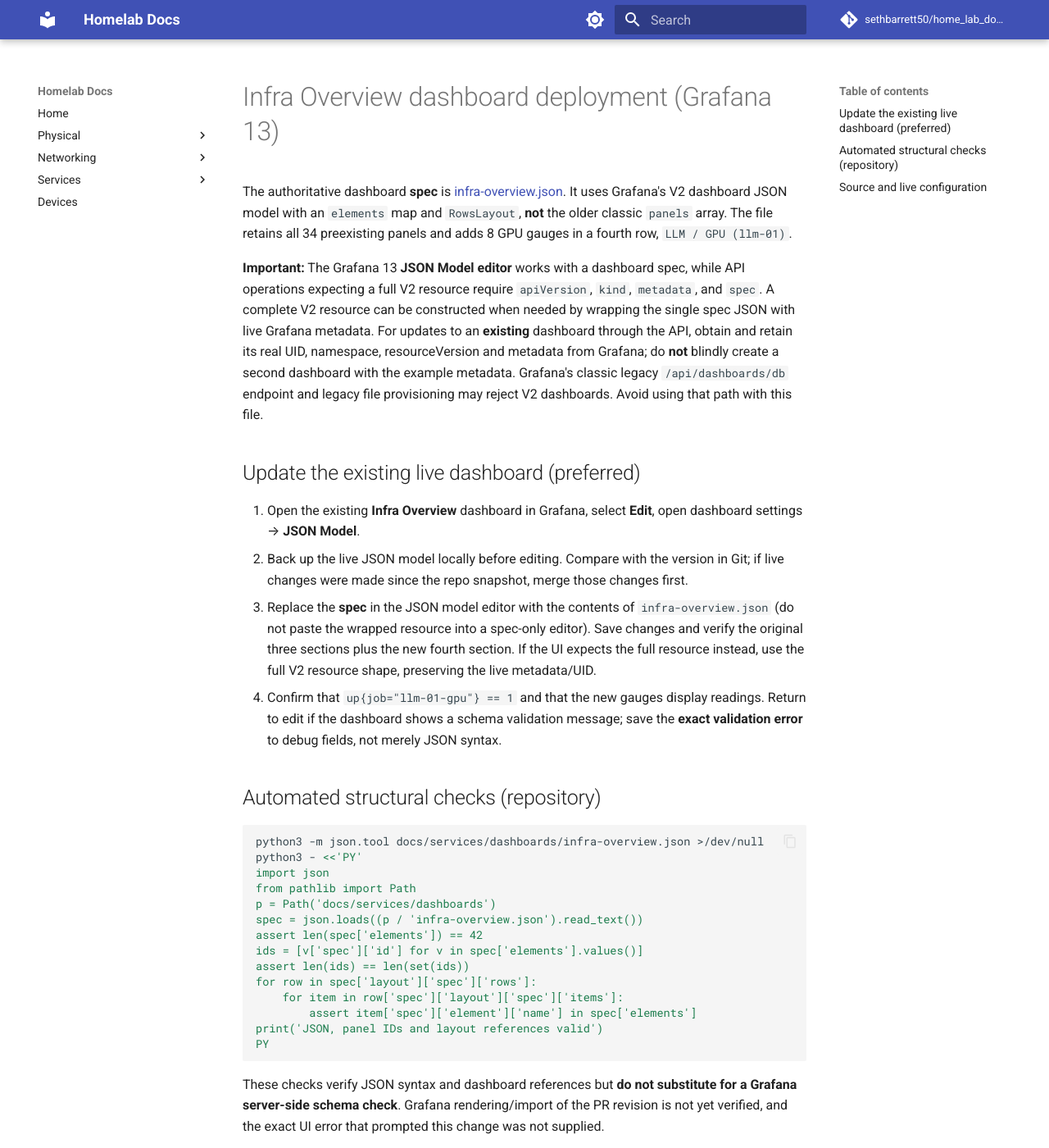
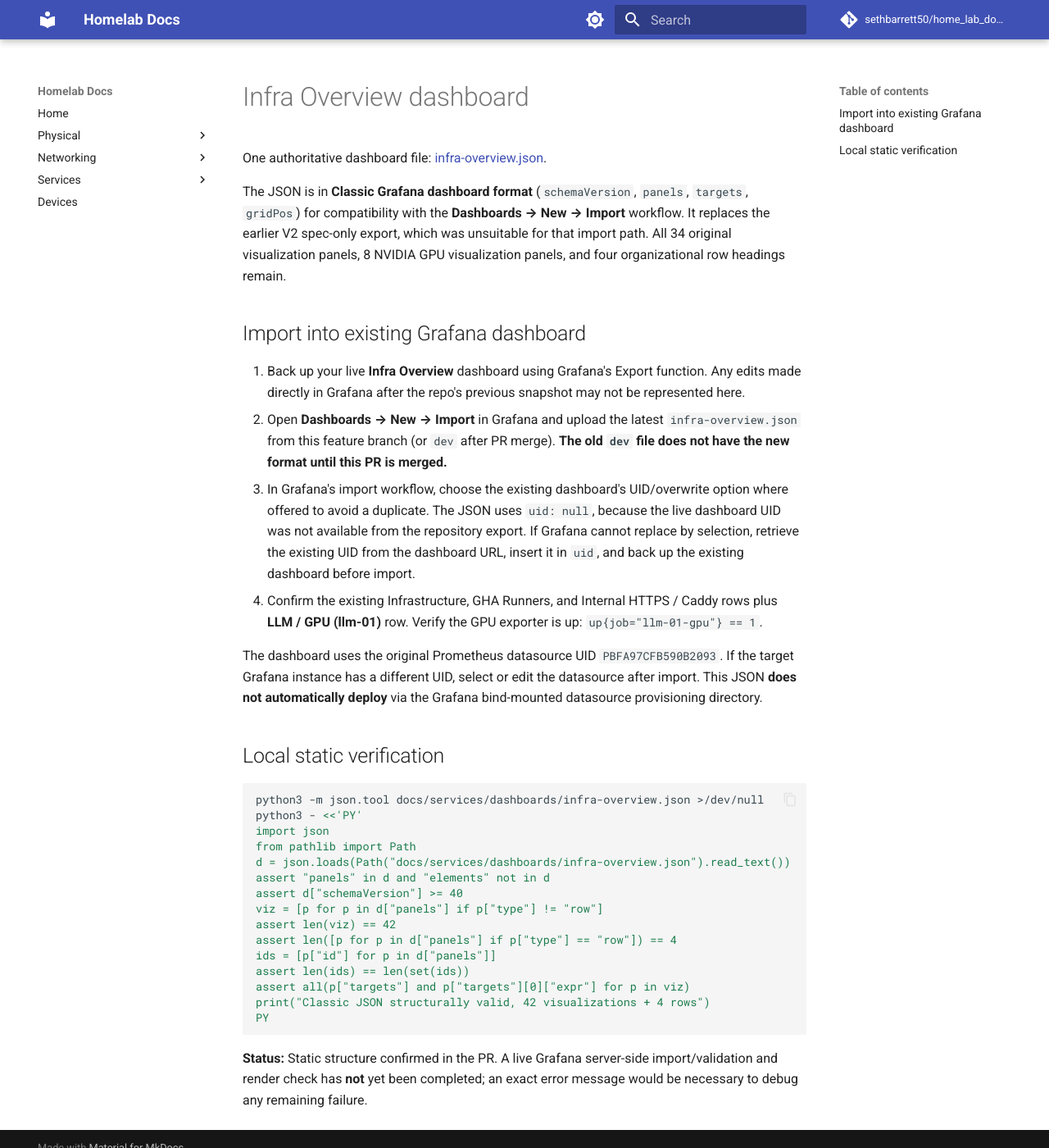
Before and after one commit to sethbarrett50/home_lab_docs, an MkDocs documentation site: the page built from docs/services/dashboards/README.md, in a window 1280 px wide and 1400 px high. Shown: the whole window at 82% size. Built offline with MkDocs 1.6.1 and Material for MkDocs 9.7.7, drawn with Linux system fonts in a browser that asks for light colours; comment, search, counter and statistics services are not loaded; some of the changed text lies outside the part shown.

Commit message:
docs(grafana): document single classic JSON dashboard import

````diff
--- a/docs/services/dashboards/README.md
+++ b/docs/services/dashboards/README.md
@@ -1,42 +1,36 @@
-# Infra Overview dashboard deployment (Grafana 13)
+# Infra Overview dashboard
 
-The authoritative dashboard **spec** is [infra-overview.json](infra-overview.json). It uses Grafana's V2 dashboard JSON model with an `elements` map and `RowsLayout`, **not** the older classic `panels` array. The file retains all 34 preexisting panels and adds 8 GPU gauges in a fourth row, `LLM / GPU (llm-01)`.
+One authoritative dashboard file: [infra-overview.json](infra-overview.json).
 
-**Important:** The Grafana 13 **JSON Model editor** works with a dashboard spec, while API operations expecting a full V2 resource require `apiVersion`, `kind`, `metadata`, and `spec`. A complete V2 resource can be constructed when needed by wrapping the single spec JSON with live Grafana metadata. For updates to an **existing** dashboard through the API, obtain and retain its real UID, namespace, resourceVersion and metadata from Grafana; do **not** blindly create a second dashboard with the example metadata. Grafana's classic legacy `/api/dashboards/db` endpoint and legacy file provisioning may reject V2 dashboards. Avoid using that path with this file.
+The JSON is in **Classic Grafana dashboard format** (`schemaVersion`, `panels`, `targets`, `gridPos`) for compatibility with the **Dashboards → New → Import** workflow. It replaces the earlier V2 spec-only export, which was unsuitable for that import path. All 34 original visualization panels, 8 NVIDIA GPU visualization panels, and four organizational row headings remain.
 
-## Update the existing live dashboard (preferred)
+## Import into existing Grafana dashboard
 
-1. Open the existing **Infra Overview** dashboard in Grafana, select **Edit**, open dashboard settings → **JSON Model**.
-2. Back up the live JSON model locally before editing. Compare with the version in Git; if live changes were made since the repo snapshot, merge those changes first.
-3. Replace the **spec** in the JSON model editor with the contents of `infra-overview.json` (do not paste the wrapped resource into a spec-only editor). Save changes and verify the original three sections plus the new fourth section. If the UI expects the full resource instead, use the full V2 resource shape, preserving the live metadata/UID.
-4. Confirm that `up{job="llm-01-gpu"} == 1` and that the new gauges display readings. Return to edit if the dashboard shows a schema validation message; save the **exact validation error** to debug fields, not merely JSON syntax.
+1. Back up your live **Infra Overview** dashboard using Grafana's Export function. Any edits made directly in Grafana after the repo's previous snapshot may not be represented here.
+2. Open **Dashboards → New → Import** in Grafana and upload the latest `infra-overview.json` from this feature branch (or `dev` after PR merge). **The old `dev` file does not have the new format until this PR is merged.**
+3. In Grafana's import workflow, choose the existing dashboard's UID/overwrite option where offered to avoid a duplicate. The JSON uses `uid: null`, because the live dashboard UID was not available from the repository export. If Grafana cannot replace by selection, retrieve the existing UID from the dashboard URL, insert it in `uid`, and back up the existing dashboard before import.
+4. Confirm the existing Infrastructure, GHA Runners, and Internal HTTPS / Caddy rows plus **LLM / GPU (llm-01)** row. Verify the GPU exporter is up: `up{job="llm-01-gpu"} == 1`.
 
-## Automated structural checks (repository)
+The dashboard uses the original Prometheus datasource UID `PBFA97CFB590B2093`. If the target Grafana instance has a different UID, select or edit the datasource after import. This JSON **does not automatically deploy** via the Grafana bind-mounted datasource provisioning directory.
+
+## Local static verification
 
 ```bash
 python3 -m json.tool docs/services/dashboards/infra-overview.json >/dev/null
 python3 - <<'PY'
 import json
 from pathlib import Path
-p = Path('docs/services/dashboards')
-spec = json.loads((p / 'infra-overview.json').read_text())
-assert len(spec['elements']) == 42
-ids = [v['spec']['id'] for v in spec['elements'].values()]
+d = json.loads(Path("docs/services/dashboards/infra-overview.json").read_text())
+assert "panels" in d and "elements" not in d
+assert d["schemaVersion"] >= 40
+viz = [p for p in d["panels"] if p["type"] != "row"]
+assert len(viz) == 42
+assert len([p for p in d["panels"] if p["type"] == "row"]) == 4
+ids = [p["id"] for p in d["panels"]]
 assert len(ids) == len(set(ids))
-for row in spec['layout']['spec']['rows']:
-    for item in row['spec']['layout']['spec']['items']:
-        assert item['spec']['element']['name'] in spec['elements']
-print('JSON, panel IDs and layout references valid')
+assert all(p["targets"] and p["targets"][0]["expr"] for p in viz)
+print("Classic JSON structurally valid, 42 visualizations + 4 rows")
 PY
 ```
 
-These checks verify JSON syntax and dashboard references but **do not substitute for a Grafana server-side schema check**. Grafana rendering/import of the PR revision is not yet verified, and the exact UI error that prompted this change was not supplied.
-
-## Source and live configuration
-
-- Grafana container: `grafana`, `monitor-01:3000` via `https://grafana.home.arpa`.
-- Grafana datasource config bind mount: `/opt/monitoring/grafana/provisioning` → `/etc/grafana/provisioning`. No dashboard-provider provisioning has been configured.
-- Prometheus datasource used by this dashboard: `PBFA97CFB590B2093`, copied from original panels.
-- Prometheus scrape job: `llm-01-gpu` at `192.168.10.162:9835`, confirmed up on 2026-10-29.
-
-**Do not** copy V2 spec JSON into a classic dashboard provider and assume Grafana will pick it up; existing dashboard remains database-managed until an explicit compatible deployment mechanism is installed.
+**Status:** Static structure confirmed in the PR. A live Grafana server-side import/validation and render check has **not** yet been completed; an exact error message would be necessary to debug any remaining failure.
````
